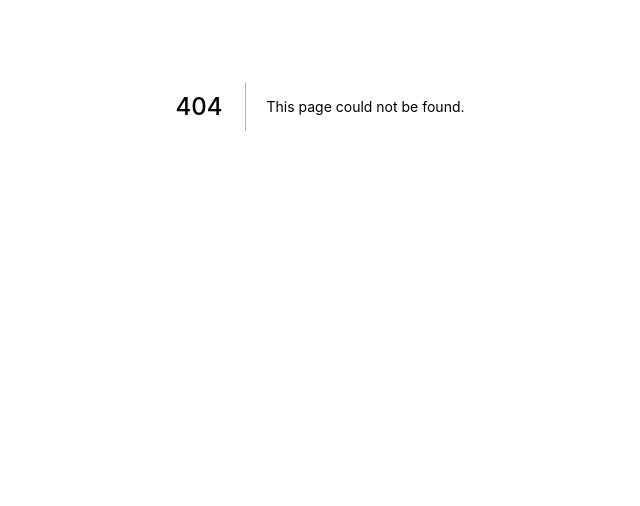
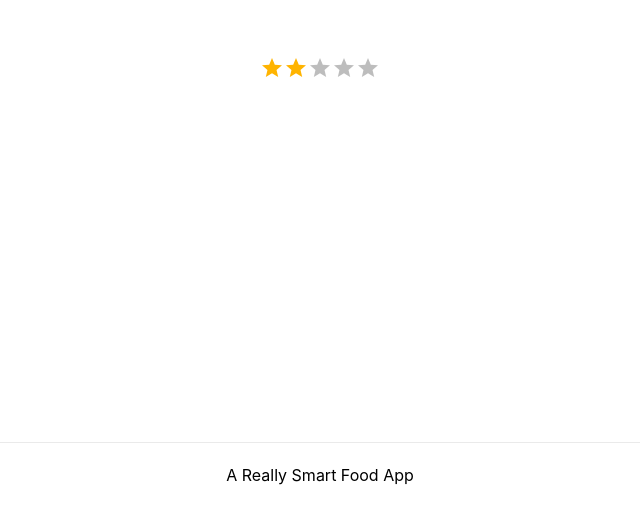
Before and after one commit to GuolinY/ImperialReallySMARTFoodAPP, a Next.js app: page /valid-recipes in a window 1280 px wide. Before the commit this address had no page. Shown: the part 294-800 px from the top of the page, without its empty margins (320-960 px from the left). Built offline with nearby package versions, Linux system fonts and the light colour scheme.

Commit message:
[gy119] updated with ratings from material ui for recipe tiles

```diff
--- a/package.json
+++ b/package.json
@@ -11,6 +11,7 @@
   "dependencies": {
     "@material-ui/core": "^4.11.2",
     "@material-ui/icons": "^4.11.2",
+    "@material-ui/lab": "^4.0.0-alpha.58",
     "axios": "^0.21.1",
     "identity-obj-proxy": "^3.0.0",
     "next": "10.2.3",
--- /dev/null
+++ b/pages/valid-recipes.jsx
@@ -0,0 +1,39 @@
+import Layout from '../components/_Layout'
+import { makeStyles } from "@material-ui/core/styles";
+import React from 'react';
+import Rating from '@material-ui/lab/Rating';
+import Typography from '@material-ui/core/Typography';
+import Box from '@material-ui/core/Box';
+
+const useStyles = makeStyles((theme) => ({
+    tile: {
+        outline: "1px black",
+    },
+}))
+
+
+function Tile(props) {
+    const classes = useStyles();
+    const [value, setValue] = React.useState(2);
+
+    return (
+        <div className={classes.tile}>
+            <img src={props.img} />
+            <Box component="fieldset" mb={3} borderColor="transparent">
+                <Rating
+                    name="simple-controlled"
+                    value={value}
+                    onChange={(event, newValue) => {
+                        setValue(newValue);
+                    }}
+                />
+            </Box>
+        </div>
+    )
+}
+
+export default function ValidRecipes() {
+    return (<Layout title="Available recipes">
+        <Tile img='' />
+    </Layout>)
+}
```
Also changed, not shown: 1 other file (tests, documents, lock files or other folders).
